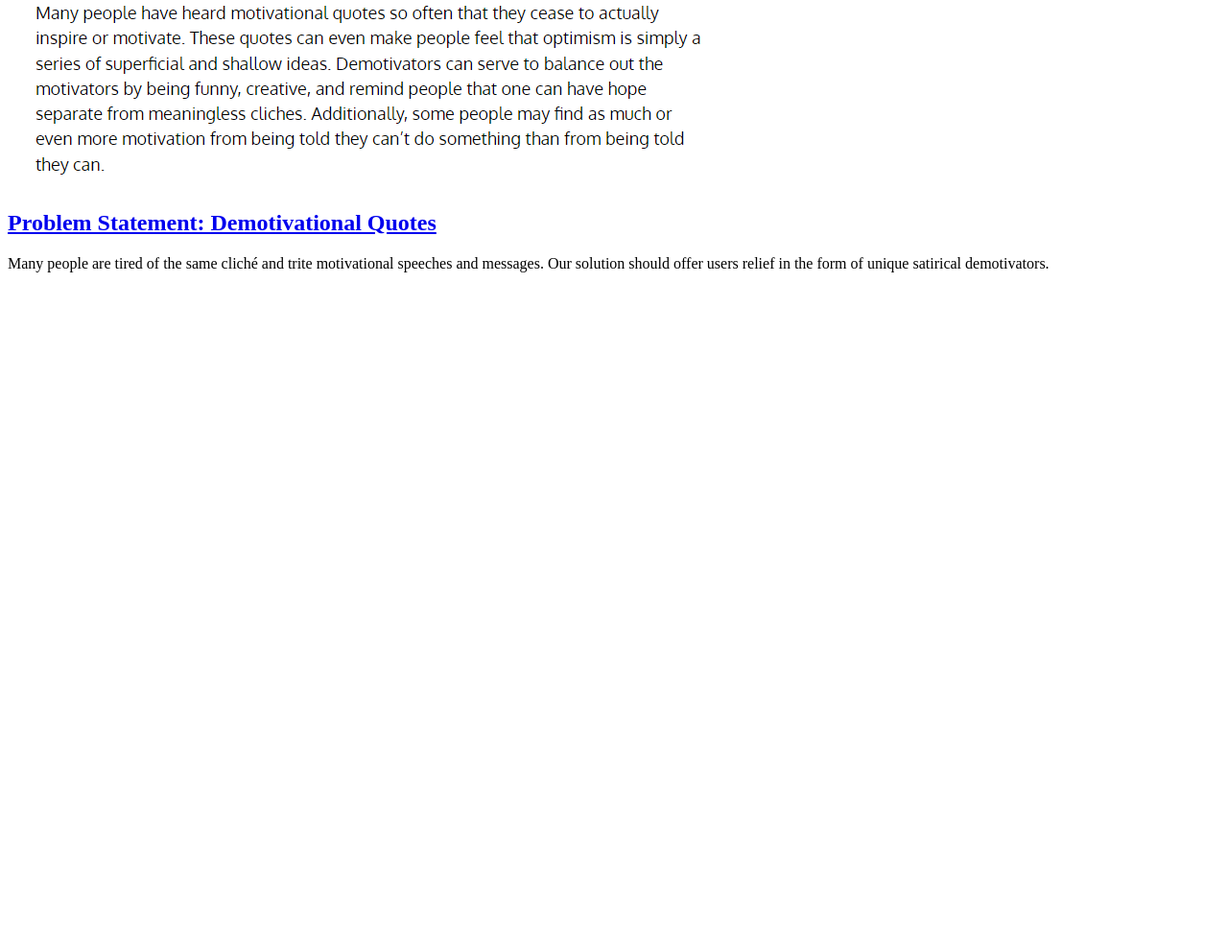
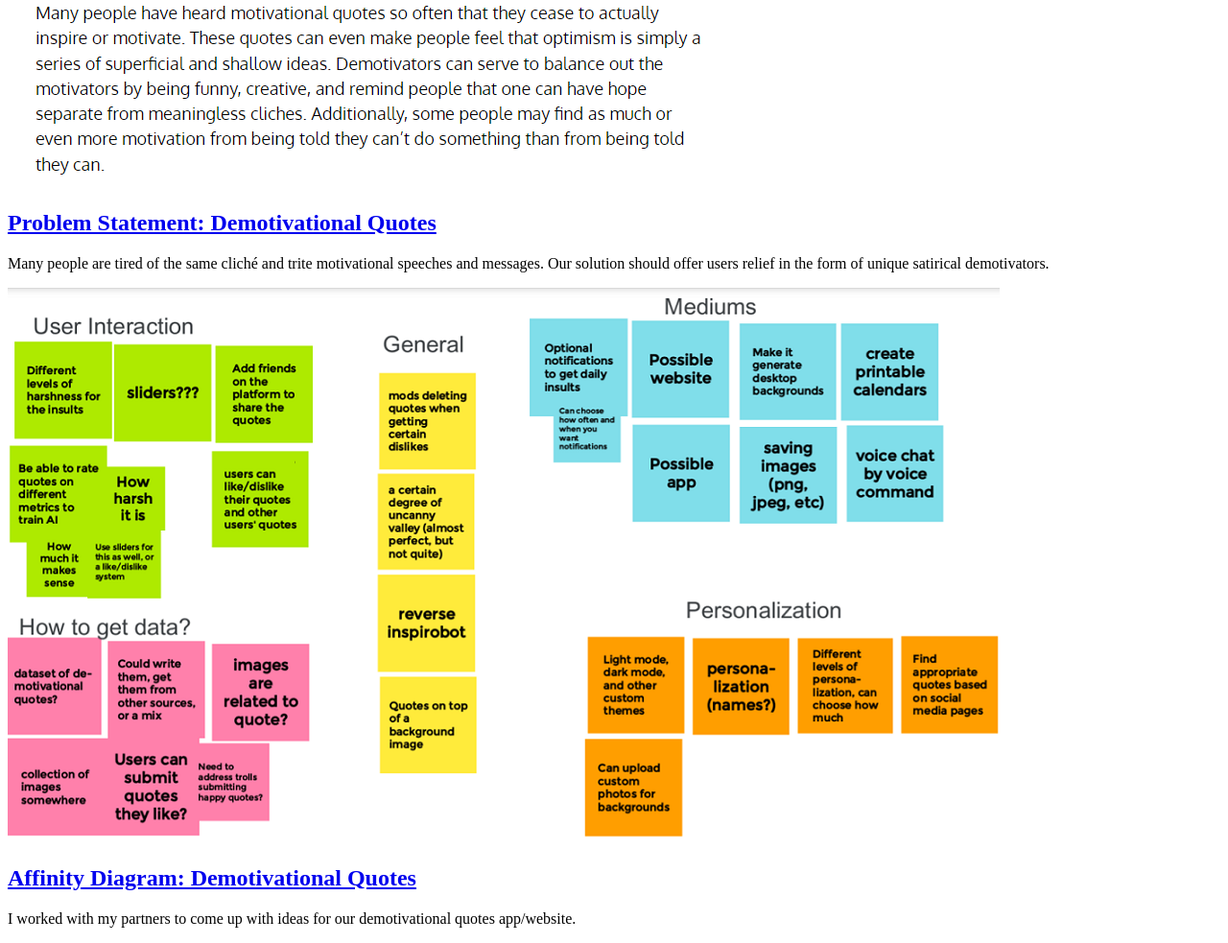
Before and after one commit to wwedwa/wwedwa.github.io, a plain HTML site: page index.html in a window 1280 px wide. Shown: the part 648-1631 px from the top of the page at 96% size. Before the commit the page ends 948 px from the top, so only its background shows below. Drawn offline with Linux system fonts and the light colour scheme.

Commit message:
Add files via upload

```diff
--- a/index.html
+++ b/index.html
@@ -6,6 +6,7 @@
     <body>
         <h1>William Edwards's CSCE 190 Site</h1>
 
+        <!-- Problem Statement Assignment -->
         <section class="assignment">
             <a href="files/problem-statement.pdf"><img src="images/problem-statement.png"></a>
             <section class="ass-details">
@@ -15,5 +16,16 @@
                 </p>
             </section>
         </section>
+
+        <!-- Affinity Diagram Assignment -->
+        <section class="assignment">
+            <a href="files/affinity-diagram.pdf"><img src="images/affinity-diagram.png"></a>
+            <section class="ass-details">
+                <a href="files/affinity-diagram.pdf"><h2>Affinity Diagram: Demotivational Quotes</h2></a>
+                <p>
+                    I worked with my partners to come up with ideas for our demotivational quotes app/website.
+                </p>
+            </section>
+        </section>
     </body>
 </html>
```
Also changed, not shown: images/affinity-diagram.png (added), 1 other file.
